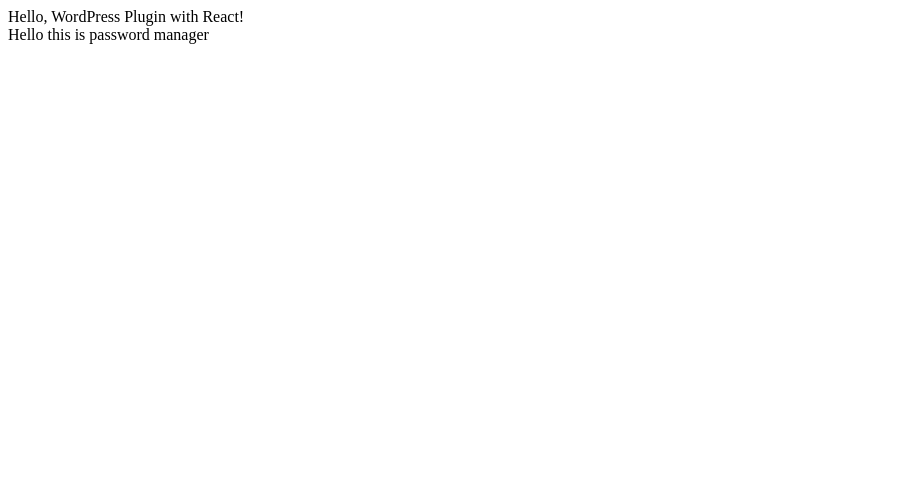
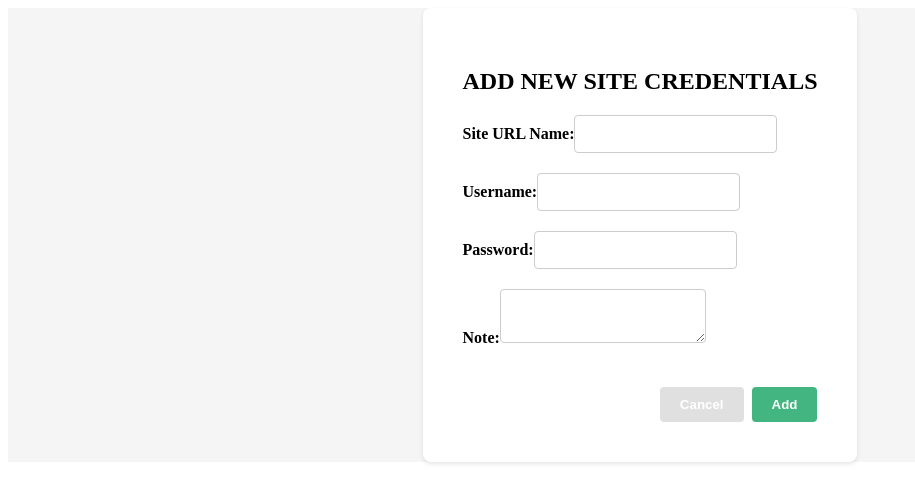
Before and after one commit to itscsp/wp-plugin-password-manager, a React app: page / in a window 1280 px wide. Shown: the top 502 px of the page, without its empty margins (0-915 px from the left). Built offline with nearby package versions, Linux system fonts and the light colour scheme; the HTML template or start-up script is replaced by a standard one.

Commit message:
Master password component completed

```diff
--- a/package.json
+++ b/package.json
@@ -24,6 +24,7 @@
   },
   "dependencies": {
     "react": "^18.2.0",
-    "react-dom": "^18.2.0"
+    "react-dom": "^18.2.0",
+    "styled-components": "^5.3.11"
   }
 }
--- a/src/App.js
+++ b/src/App.js
@@ -3,8 +3,6 @@
 
 const App = () => {
   return <div>
-
-    Hello, WordPress Plugin with React!
     <div>
         <Dashboard />
     </div>
--- a/src/Components/Dashboard.js
+++ b/src/Components/Dashboard.js
@@ -1,9 +1,195 @@
-import React from 'react'
+import React, { useState } from 'react';
+import styled from 'styled-components';
+import MasterPassword from './MasterPassword';
 
 const Dashboard = () => {
+  const [siteName, setSiteName] = useState('');
+  const [username, setUsername] = useState('');
+  const [password, setPassword] = useState('');
+  const [note, setNote] = useState('');
+  const [showMasterPasswordPopup, setShowMasterPasswordPopup] = useState(false);
+
+  const handleSubmit = (e) => {
+    e.preventDefault();
+    setShowMasterPasswordPopup(true);
+  };
+
+  const handleCancel = () => {
+    setSiteName('');
+    setUsername('');
+    setPassword('');
+    setNote('');
+  };
+
+  const handleMasterPasswordSubmit = (masterPassword) => {
+    // Perform validation or any necessary logic with the master password
+    console.log('Master Password submitted:', masterPassword);
+    setShowMasterPasswordPopup(false);
+  };
+
   return (
-    <div>Hello this is password manager</div>
-  )
-}
+    <Container>
+      <FormContainer>
+        <FormHeader>ADD NEW SITE CREDENTIALS</FormHeader>
+        <Form onSubmit={handleSubmit}>
+          <FormField>
+            <Label htmlFor="siteName">Site URL Name:</Label>
+            <Input
+              type="text"
+              id="siteName"
+              value={siteName}
+              onChange={(e) => setSiteName(e.target.value)}
+              required
+            />
+          </FormField>
+          <FormField>
+            <Label htmlFor="username">Username:</Label>
+            <Input
+              type="text"
+              id="username"
+              value={username}
+              onChange={(e) => setUsername(e.target.value)}
+              required
+            />
+          </FormField>
+          <FormField>
+            <Label htmlFor="password">Password:</Label>
+            <Input
+              type="password"
+              id="password"
+              value={password}
+              onChange={(e) => setPassword(e.target.value)}
+              required
+            />
+          </FormField>
+          <FormField>
+            <Label htmlFor="note">Note:</Label>
+            <TextArea
+              id="note"
+              value={note}
+              onChange={(e) => setNote(e.target.value)}
+            />
+          </FormField>
+          <ButtonContainer>
+            <CancelButton type="button" onClick={handleCancel}>
+              Cancel
+            </CancelButton>
+            <AddButton type="submit">Add</AddButton>
+          </ButtonContainer>
+        </Form>
+      </FormContainer>
 
-export default Dashboard
+      {showMasterPasswordPopup && (
+        <Overlay>
+          <Popup>
+            <MasterPassword onSubmit={handleMasterPasswordSubmit} />
+          </Popup>
+        </Overlay>
+      )}
+    </Container>
+  );
+};
+
+
+export default Dashboard;
+
+
+const Container = styled.div`
+  display: flex;
+  justify-content: center;
+  align-items: center;
+  background-color: #f5f5f5;
+`;
+
+const FormContainer = styled.div`
+  max-width: 400px;
+  background-color: #fff;
+  padding: 40px;
+  border-radius: 8px;
+  box-shadow: 0 2px 4px rgba(0, 0, 0, 0.1);
+`;
+
+const FormHeader = styled.h2`
+  text-align: center;
+  margin-bottom: 20px;
+`;
+
+const Form = styled.form`
+  display: flex;
+  flex-direction: column;
+`;
+
+const FormField = styled.div`
+  margin-bottom: 20px;
+`;
+
+const Label = styled.label`
+  font-weight: bold;
+  margin-bottom: 8px;
+`;
+
+const Input = styled.input`
+  padding: 10px;
+  border: 1px solid #ccc;
+  border-radius: 4px;
+  font-size: 14px;
+`;
+
+const TextArea = styled.textarea`
+  padding: 10px;
+  border: 1px solid #ccc;
+  border-radius: 4px;
+  font-size: 14px;
+`;
+
+const ButtonContainer = styled.div`
+  display: flex;
+  justify-content: flex-end;
+  margin-top: 20px;
+`;
+
+const Button = styled.button`
+  padding: 10px 20px;
+  background-color: #2196f3;
+  border: none;
+  border-radius: 4px;
+  cursor: pointer;
+  color: #fff;
+  font-weight: bold;
+  transition: background-color 0.3s;
+
+  &:hover {
+    background-color: #0c7cd5;
+  }
+`;
+
+const CancelButton = styled(Button)`
+  background-color: #e0e0e0;
+  margin-right: 8px;
+
+  &:hover {
+    background-color: #c4c4c4;
+  }
+`;
+
+const AddButton = styled(Button)`
+  background-color: #43b581;
+`;
+
+const Overlay = styled.div`
+  position: fixed;
+  top: 0;
+  left: 0;
+  width: 100%;
+  height: 100%;
+  background-color: rgba(0, 0, 0, 0.5);
+  display: flex;
+  justify-content: center;
+  align-items: center;
+`;
+
+const Popup = styled.div`
+  background-color: #fff;
+  padding: 20px;
+  border-radius: 8px;
+`;
--- /dev/null
+++ b/src/Components/MasterPassword.js
@@ -0,0 +1,33 @@
+import React, { useState } from 'react';
+
+const MasterPassword = ({ onSubmit }) => {
+  const [masterPassword, setMasterPassword] = useState('');
+
+  const handleSubmit = (e) => {
+    e.preventDefault();
+    onSubmit(masterPassword);
+  };
+
+  return (
+    <div>
+      <h2>Master Password</h2>
+      <form onSubmit={handleSubmit}>
+        <div>
+          <label htmlFor="masterPassword">Enter Master Password:</label>
+          <input
+            type="password"
+            id="masterPassword"
+            value={masterPassword}
+            onChange={(e) => setMasterPassword(e.target.value)}
+            required
+          />
+        </div>
+        <div>
+          <button type="submit">Submit</button>
+        </div>
+      </form>
+    </div>
+  );
+};
+
+export default MasterPassword;
```
Also changed, not shown: 2 other files (tests, documents, lock files or other folders).
